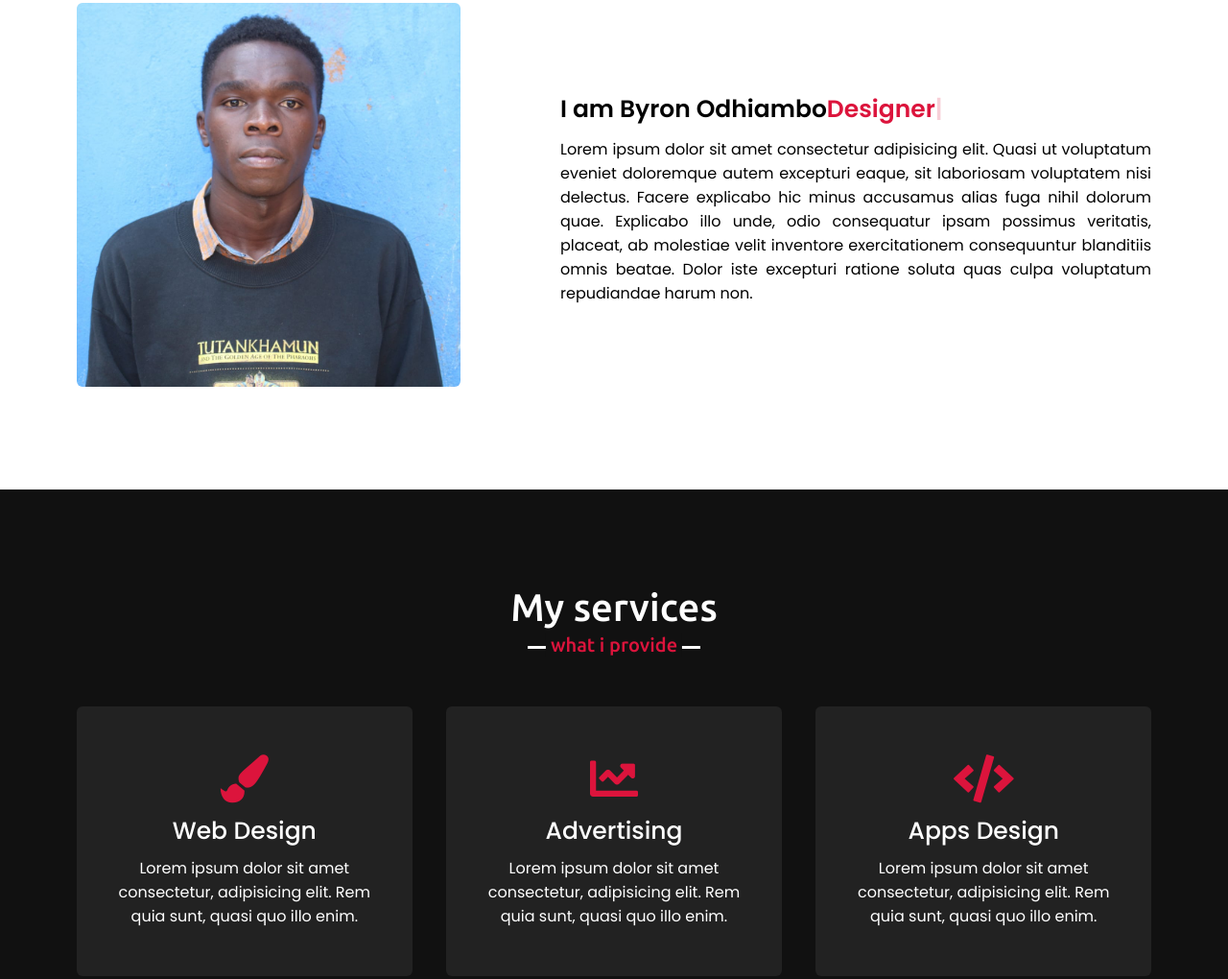
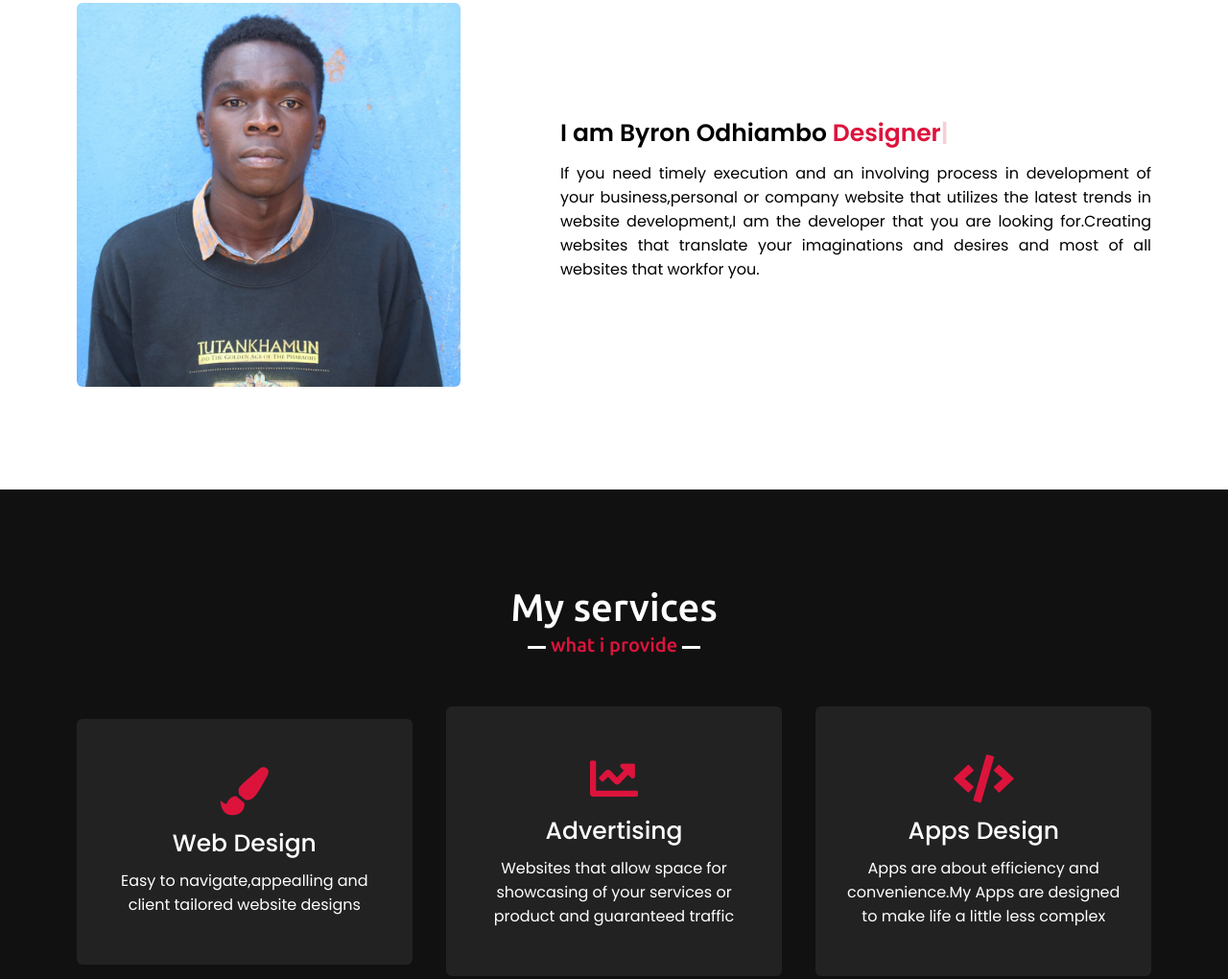
Before and after one commit to byrne22/portfolio, a plain HTML site: page index.html in a window 1280 px wide. Shown: the part 1023-2043 px from the top of the page at 96% size. Drawn offline with nearby package versions, Linux system fonts and the light colour scheme.

Commit message:
add skills paragraph

```diff
--- a/index.html
+++ b/index.html
@@ -54,8 +54,8 @@
                     <img src="images/profile-1.jpeg" alt="">
                 </div>
                 <div class="column right">
-                    <div class="text">I am Byron Odhiambo<span class="typing-2"></span></div>
-                    <p>Lorem ipsum dolor sit amet consectetur adipisicing elit. Quasi ut voluptatum eveniet doloremque autem excepturi eaque, sit laboriosam voluptatem nisi delectus. Facere explicabo hic minus accusamus alias fuga nihil dolorum quae. Explicabo illo unde, odio consequatur ipsam possimus veritatis, placeat, ab molestiae velit inventore exercitationem consequuntur blanditiis omnis beatae. Dolor iste excepturi ratione soluta quas culpa voluptatum repudiandae harum non.</p>
+                    <div class="text">I am Byron Odhiambo <span class="typing-2"></span></div>
+                    <p>If you need timely execution and an involving process in development of your business,personal or company website that utilizes the latest trends in website development,I am the developer that you are looking for.Creating websites that translate your imaginations and desires and most of all websites that workfor you.</p>
 
                 </div>
             </div>
@@ -71,21 +71,21 @@
                     <div class="box">
                         <i class="fas fa-paint-brush"></i>
                         <div class="text">Web Design</div>
-                        <p>Lorem ipsum dolor sit amet consectetur, adipisicing elit. Rem quia sunt, quasi quo illo enim.</p>
+                        <p>Easy to navigate,appealling and client tailored website designs</p>
                     </div>
                 </div>
                 <div class="card">
                     <div class="box">
                         <i class="fas fa-chart-line"></i>
                         <div class="text">Advertising</div>
-                        <p>Lorem ipsum dolor sit amet consectetur, adipisicing elit. Rem quia sunt, quasi quo illo enim.</p>
+                        <p>Websites that allow space for showcasing of your services or product and guaranteed traffic</p>
                     </div>
                 </div>
                 <div class="card">
                     <div class="box">
                         <i class="fas fa-code"></i>
                         <div class="text">Apps Design</div>
-                        <p>Lorem ipsum dolor sit amet consectetur, adipisicing elit. Rem quia sunt, quasi quo illo enim.</p>
+                        <p>Apps are about efficiency and convenience.My Apps are designed to make life a little less complex</p>
                     </div>
                 </div>
                </div>
@@ -138,7 +138,7 @@
             <h2 class="title">CONTACT</h2>
             <div class="contact-content">
                 <div class="column left">
-                    <div class="text">Get Reply in less than 30 mins</div>
+                    <div class="text"><p> Reply in less than 30 mins</p></div>
                     <p>Reach out for more information and to hire me for freelance project or contacts</p>
                     <div class="icons">
                         <div class="row">
```
